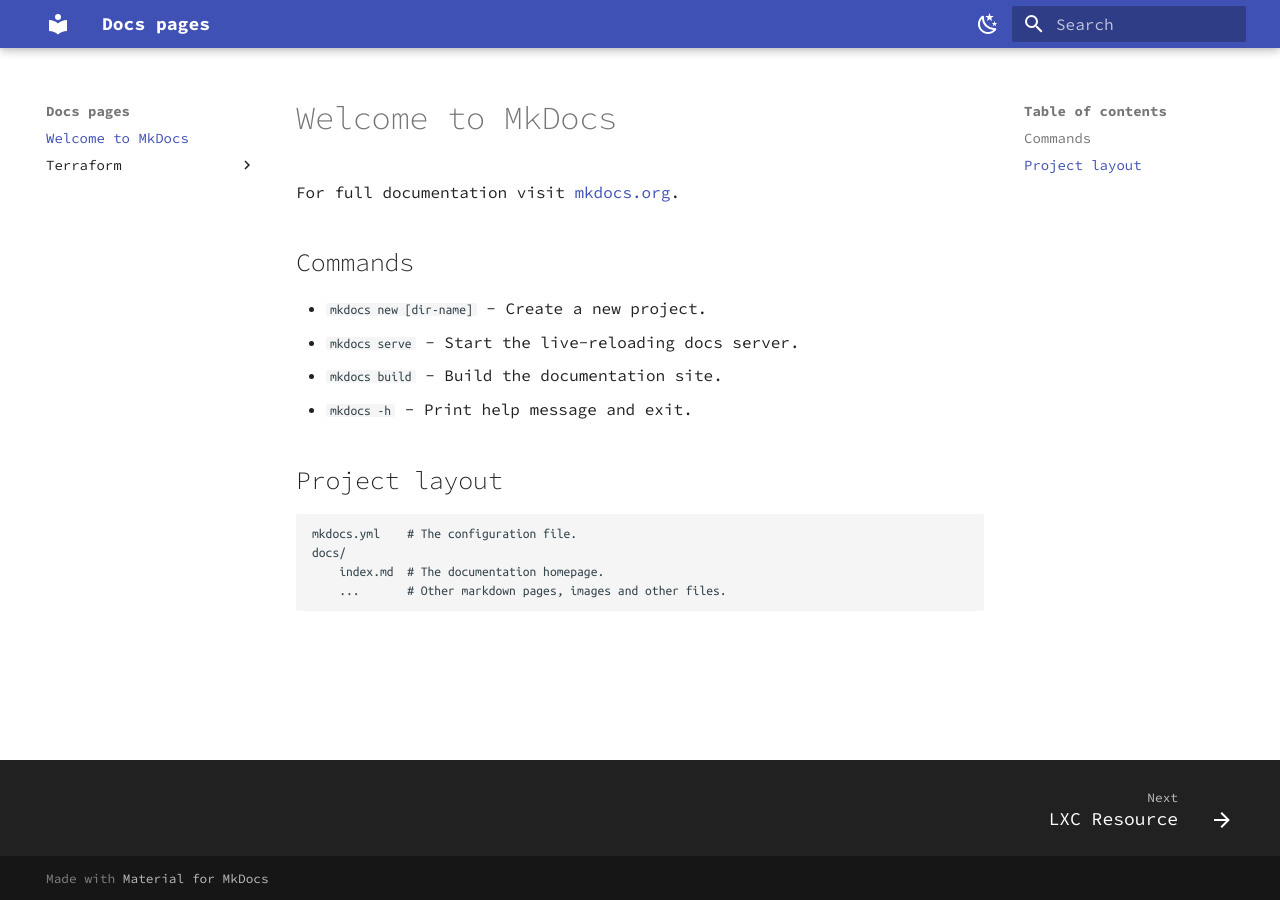
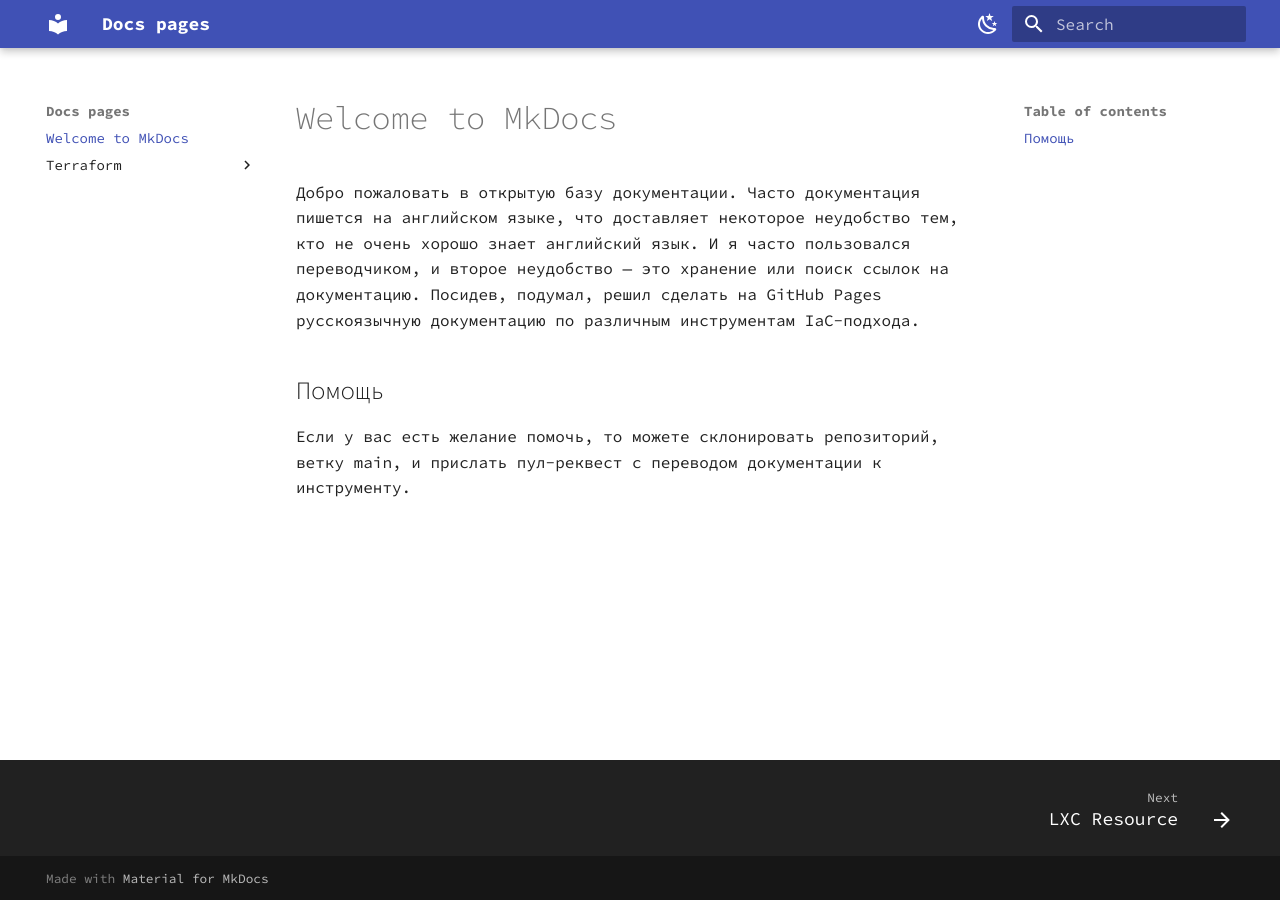
Before and after one commit to 1xtier/docs, an MkDocs documentation site: the page built from docs/index.md, in a window 1280 px wide. Built offline with MkDocs 1.6.1 and Material for MkDocs 9.7.7, drawn with Linux system fonts in a browser that asks for light colours.

Commit message:
translated part of the documentation for telmate/proxmox-provider for lxc

```diff
--- a/docs/index.md
+++ b/docs/index.md
@@ -1,17 +1,8 @@
 # Welcome to MkDocs
 
-For full documentation visit [mkdocs.org](https://www.mkdocs.org).
+Добро пожаловать в открытую базу документации.
+Часто документация пишется на английском языке, что доставляет некоторое неудобство тем, кто не очень хорошо знает английский язык. И я часто пользовался переводчиком, и второе неудобство — это хранение или поиск ссылок на документацию. Посидев, подумал, решил сделать на GitHub Pages русскоязычную документацию по различным инструментам IaC-подхода.
 
-## Commands
+## Помощь
 
-* `mkdocs new [dir-name]` - Create a new project.
-* `mkdocs serve` - Start the live-reloading docs server.
-* `mkdocs build` - Build the documentation site.
-* `mkdocs -h` - Print help message and exit.
-
-## Project layout
-
-    mkdocs.yml    # The configuration file.
-    docs/
-        index.md  # The documentation homepage.
-        ...       # Other markdown pages, images and other files.
+Если у вас есть желание помочь, то можете склонировать репозиторий, ветку main, и прислать пул-реквест с переводом документации к инструменту.
```
